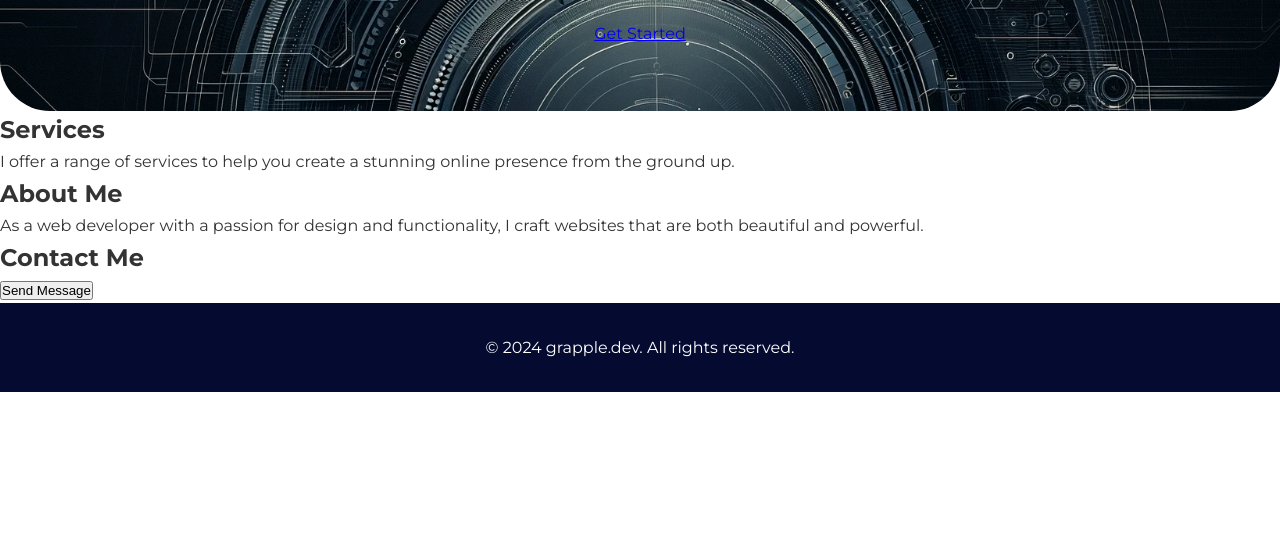
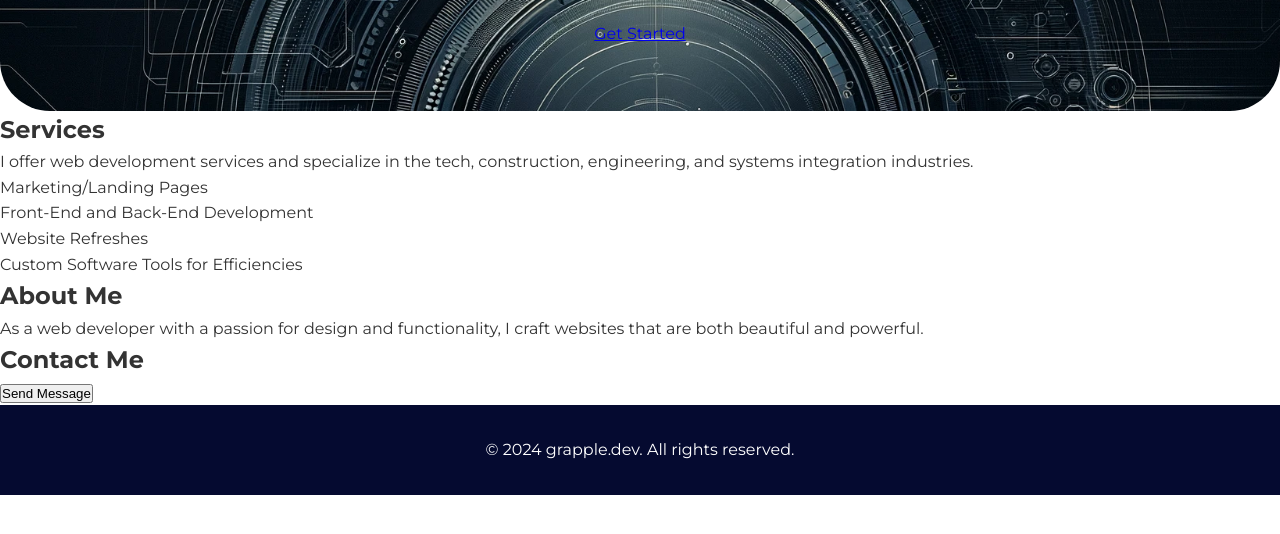
Before and after one commit to SideControlJS/JL-Website, a plain HTML site: page index.html in a window 1280 px wide. Shown: the part 230-764 px from the top of the page. Drawn offline with Linux system fonts and the light colour scheme.

Commit message:
updating index.html and styles

```diff
--- a/index.html
+++ b/index.html
@@ -25,7 +25,14 @@
 
     <section id="services" class="section">
         <h2>Services</h2>
-        <p>I offer a range of services to help you create a stunning online presence from the ground up.</p>
+        <p>I offer web development services and specialize in the tech, construction, engineering, and systems integration industries.
+            <ul>
+                <li>Marketing/Landing Pages</li>
+                <li>Front-End and Back-End Development</li>
+                <li>Website Refreshes</li>
+                <li>Custom Software Tools for Efficiencies</li>
+            </ul>
+        </p>
         <!-- Services list here -->
     </section>
 
--- a/styles.css
+++ b/styles.css
@@ -100,7 +100,7 @@ body {
 .container {
     max-width: 1200px;
     margin: 0 auto;
-    padding: 0 2rem;
+    padding: 0 4rem;
 }
 
 .card-container {
```
